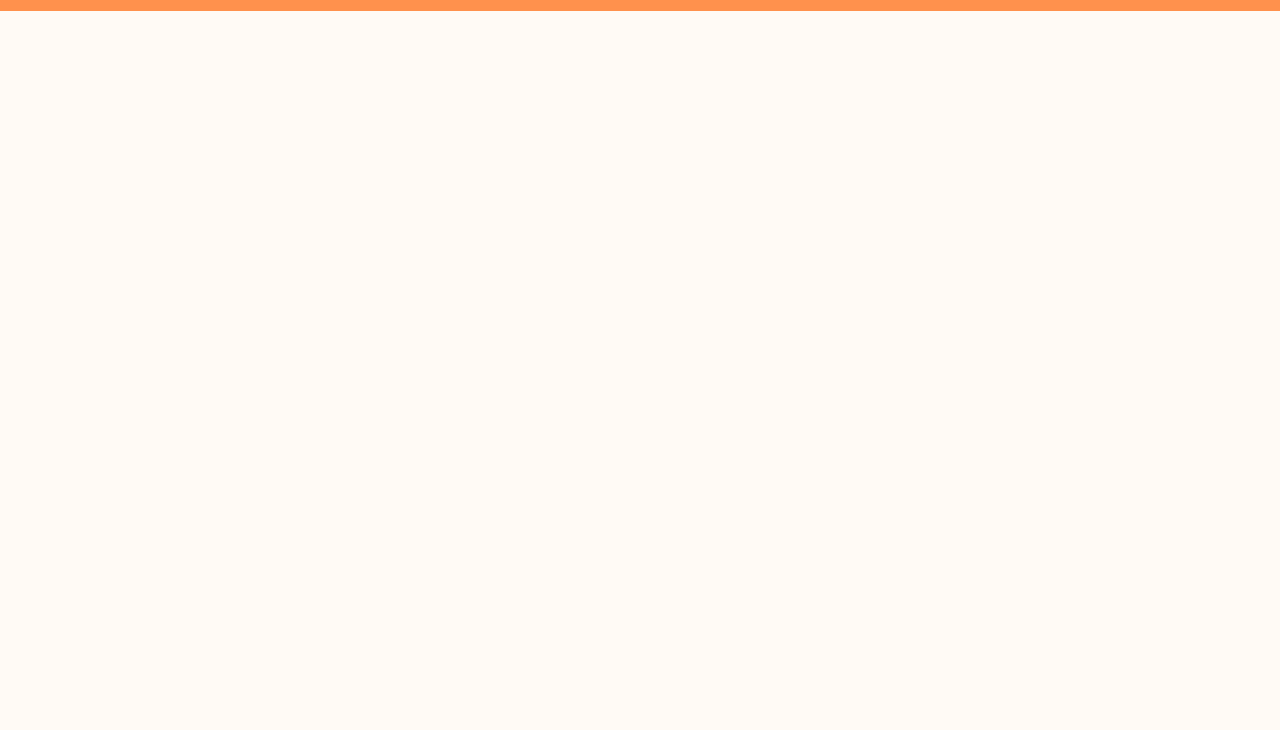
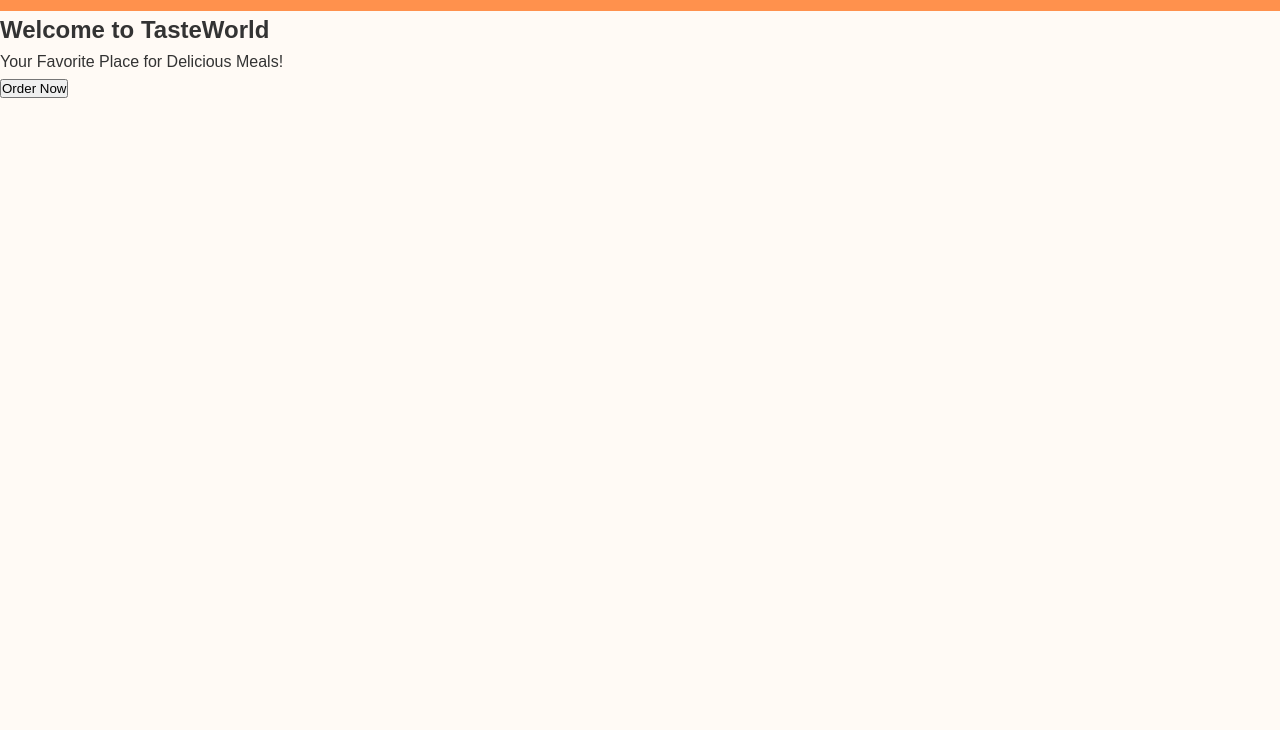
Before and after one commit to Hasan1971f/tasteworld-fresh-delicious-food, a plain HTML site: page index.html in a window 1280 px wide. Shown: the part 70-800 px from the top of the page. Drawn offline with Linux system fonts and the light colour scheme.

Commit message:
Created hero section Html layout

```diff
--- a/index.html
+++ b/index.html
@@ -24,6 +24,16 @@
             </nav>
         </div>
     </header>
+
+    <!-- ===== Hero ===== -->
+
+    <section class="hero">
+        <h1>Welcome to TasteWorld</h1>
+        <p>Your Favorite Place for Delicious Meals!</p>
+        <button>Order Now</button>
+    </section>
+
+
 </body>
 
 </html>
```
